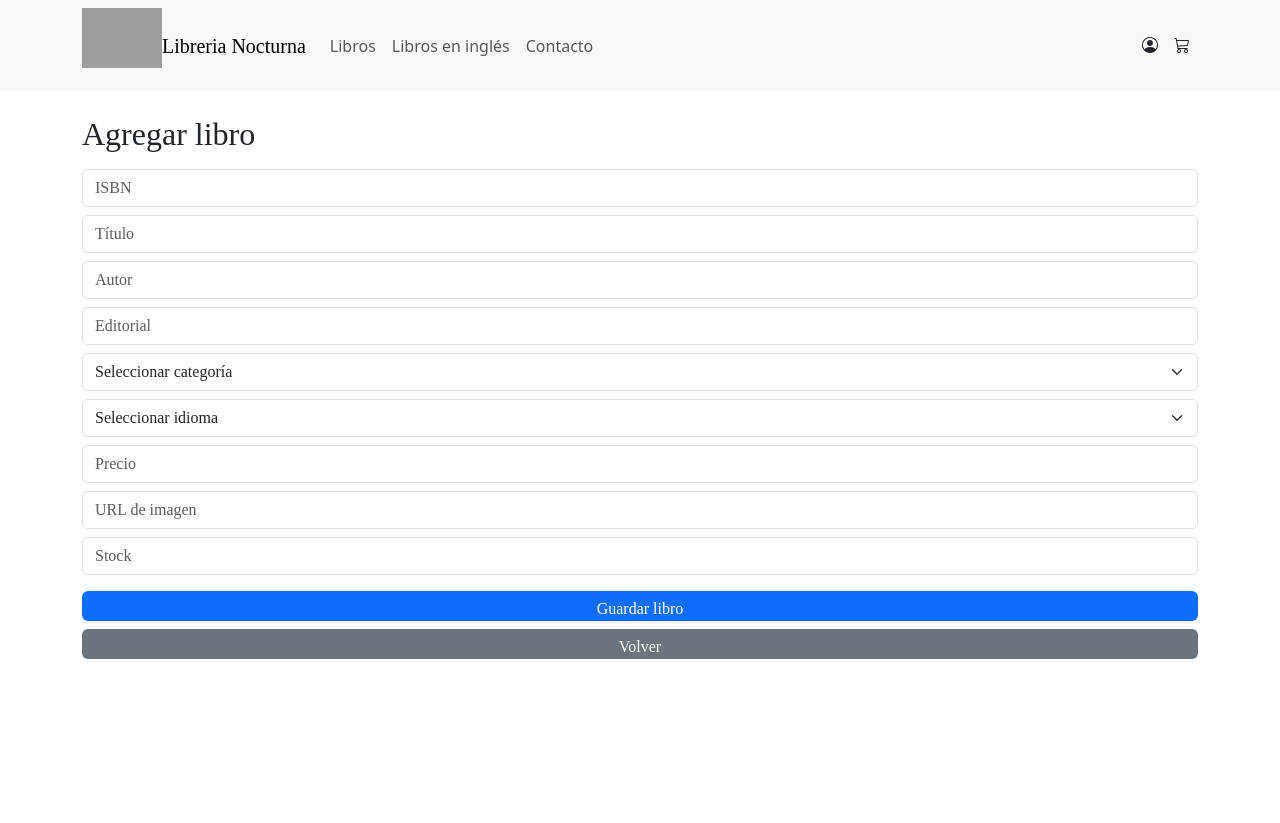
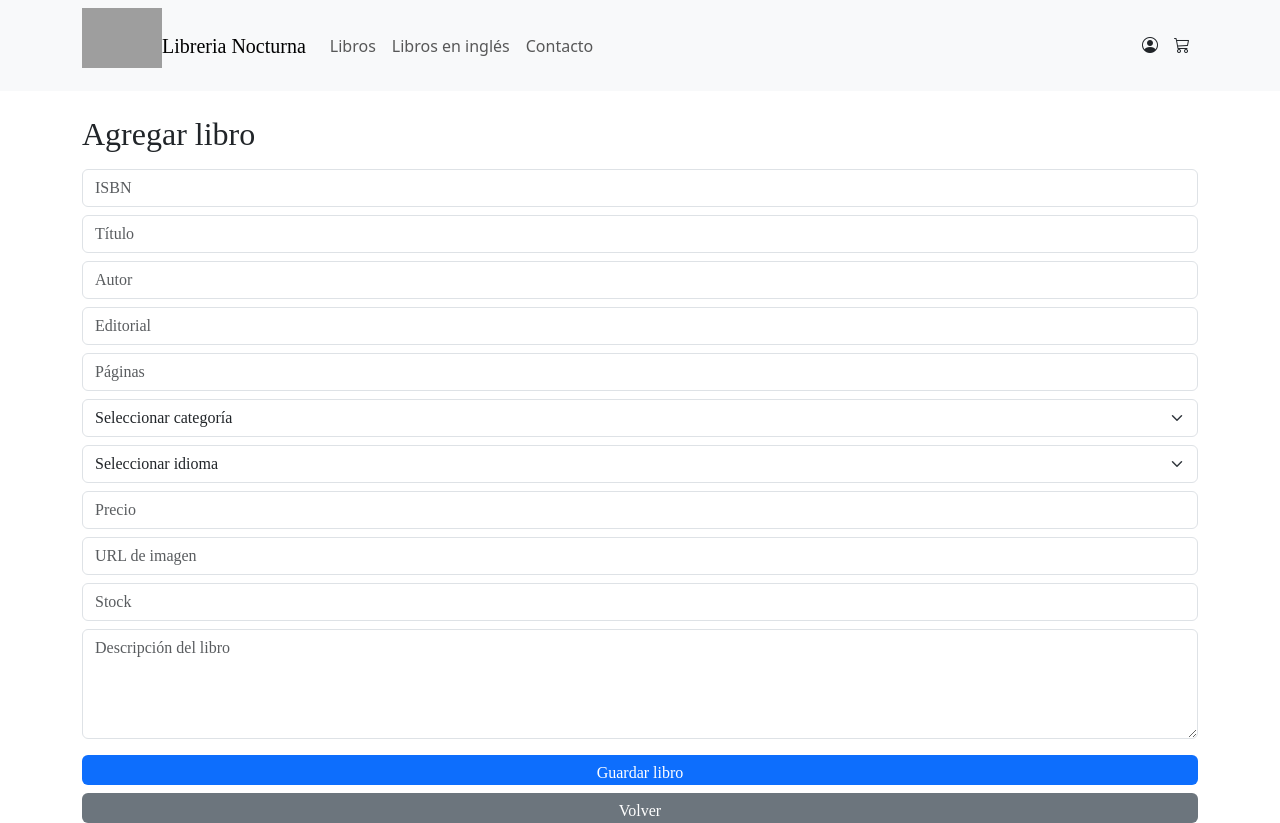
Before and after one commit to AldanaV/Proyecto-Libreria, a React (Vite) app in the folder front/: page /admin/libros/nuevo in a window 1280 px wide. Before the commit the page ends 800 px from the top, so only its background shows below. Built offline with nearby package versions, Linux system fonts and the light colour scheme; grey boxes are pictures that could not be loaded; a web font is replaced by a local one.

Commit message:
se agregaron paginas y descripcion y que los libros que se van agregando al stock, se muesrtren en español e ingles

```diff
--- a/front/src/componentes/admin/adminCrearLibro.jsx
+++ b/front/src/componentes/admin/adminCrearLibro.jsx
@@ -11,8 +11,10 @@ const AdminCrearLibro = () => {
         titulo: "",
         autor: "",
         editorial: "",
+        paginas: "",
         categoria: "",
         idioma: "",
+        descripcion: "",
         precio: "",
         imagen: "",
         stock: ""
@@ -37,7 +39,8 @@ const AdminCrearLibro = () => {
                 body: JSON.stringify({
                     ...form,
                     precio: Number(form.precio),
-                    stock: Number(form.stock)
+                    stock: Number(form.stock),
+                    paginas: Number(form.paginas)
                 })
             });
 
@@ -95,6 +98,15 @@ const AdminCrearLibro = () => {
                     placeholder="Editorial"
                     className="form-control mb-2"
                     value={form.editorial}
+                    onChange={handleChange}
+                />
+
+                <input
+                    type="number"
+                    name="paginas"
+                    placeholder="Páginas"
+                    className="form-control mb-2"
+                    value={form.paginas}
                     onChange={handleChange}
                 />
 
@@ -156,6 +168,15 @@ const AdminCrearLibro = () => {
                     onChange={handleChange}
                     required
                 />
+
+                <textarea
+                    name="descripcion"
+                    placeholder="Descripción del libro"
+                    className="form-control mb-2"
+                    value={form.descripcion}
+                    onChange={handleChange}
+                    rows={4}
+                />
                     <button className="btn btn-primary w-100 mt-2">
                         Guardar libro
                     </button>
--- a/front/src/componentes/home/Home.jsx
+++ b/front/src/componentes/home/Home.jsx
@@ -68,7 +68,7 @@ const Home = () => {
             autor: 'MADELINE, MILLER',
         },
 
-    ]);
+    ])
 
     const verDetalleClick = (libro) => {
         navigate('/detalle', { state: libro });
--- a/front/src/componentes/ingles/Ingles.jsx
+++ b/front/src/componentes/ingles/Ingles.jsx
@@ -24,10 +24,10 @@ const LibrosIngles = () => {
                 const adaptados = filtrados.map(libro => ({
                     src: libro.imagen,
                     nombre: libro.titulo,
-                    descripcion: "",
+                    descripcion: libro.descripcion,
                     precio: `$${libro.precio}`,
                     editorial: libro.editorial,
-                    paginas: "",
+                    paginas: libro.paginas,
                     isbn: libro.isbn,
                     categoria: libro.categoria,
                     autor: libro.autor
```
